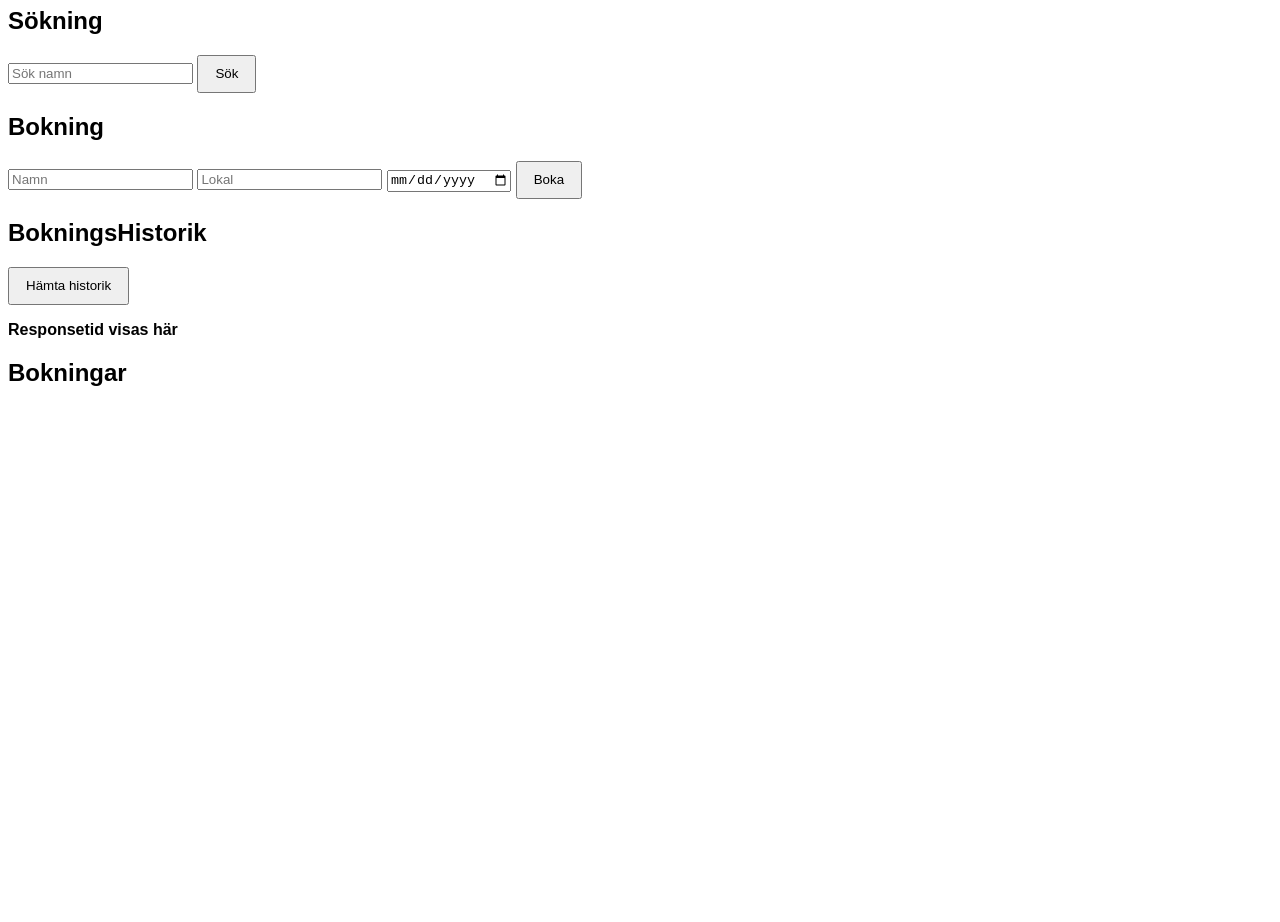
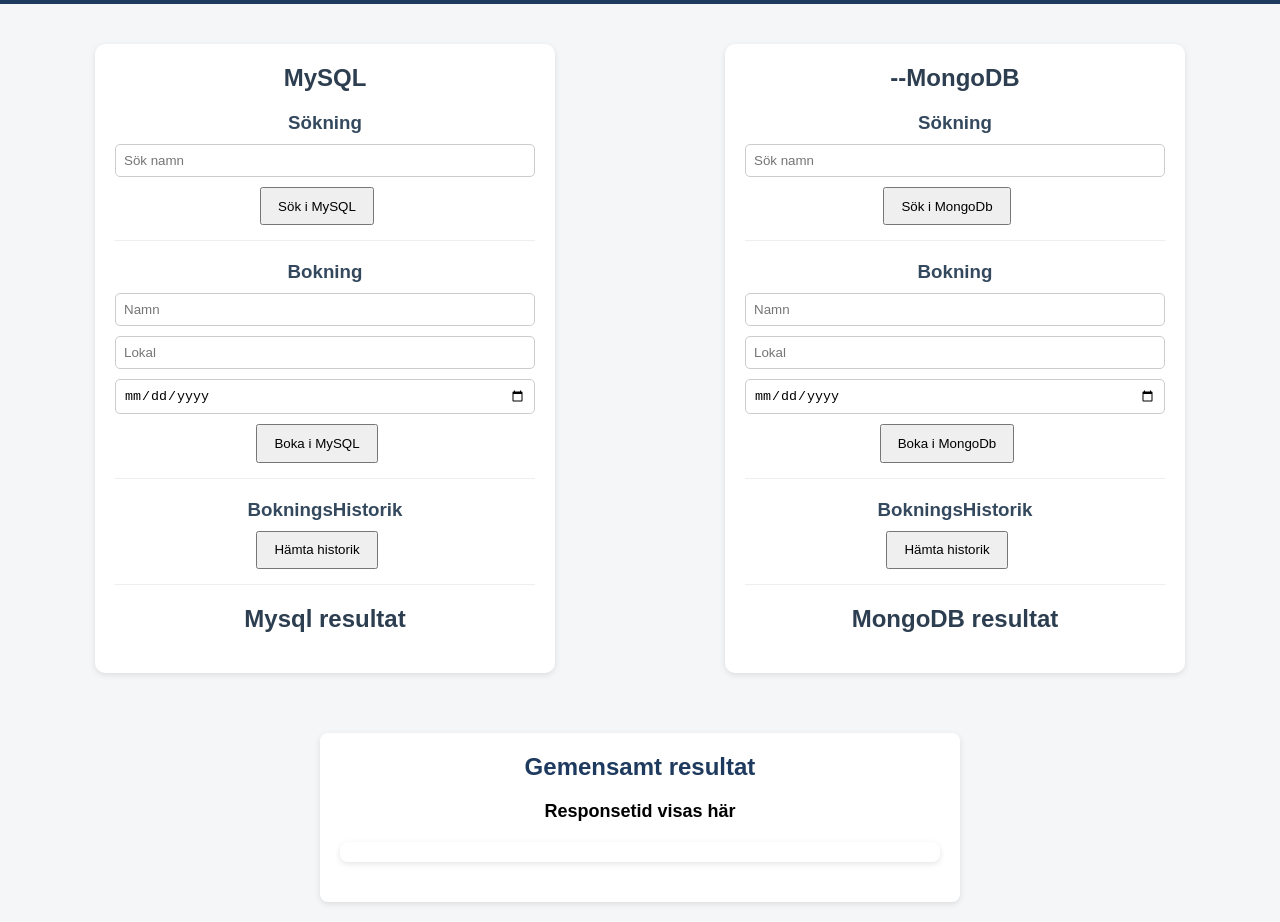
Before and after one commit to a22abdjo/bookning-system-prestanda-studie, a website: page public/index.html in a window 1280 px wide. Shown: the part 73-995 px from the top of the page. Before the commit the page ends 800 px from the top, so only its background shows below. Drawn offline with Linux system fonts and the light colour scheme.

Commit message:
Clean up and imporvements to CSS/HTML  structure and layout

```diff
--- a/public/index.html
+++ b/public/index.html
@@ -9,30 +9,73 @@
 <body>
     <h1>Responstidstest för Bokningssytem</h1>
 
-    <section>
-        <h2>Sökning</h2>
-        <input type="text" id="searchName" placeholder="Sök namn" />
-        <button onclick="searchBookings()">Sök</button>
+    <div class="top-layout">
+
+        <!--Mysql Box-->
+            <section class="db-panel">
+                <h2>MySQL</h2>
+
+                <div class="action-group">
+                    <h3>Sökning</h3>
+                    <input type="text" id="searchName" placeholder="Sök namn" />
+                    <button onclick="searchBookings('mysql')">Sök i MySQL</button>
+                </div>
+
+                <div class="action-group">
+                    <h3>Bokning</h3>
+                    <input type="text" id="name" placeholder="Namn" />
+                    <input type="text" id="facility" placeholder="Lokal" />
+                    <input type="date" id="bookingDateMysql" />
+                    <button onclick="createBooking('mysql')">Boka i MySQL</button>
+                </div>
+
+                <div class="action-group">
+                    <h3>BokningsHistorik</h3>
+                    <button onclick="loadHistory('mysql')">Hämta historik</button>
+                </div>
+
+                <div class="result-box">
+                    <h2>Mysql resultat</h2>
+                    <ul id="resultMysql"></ul>
+                </div>
+            </section>
+
+             <!--MongoDB Box-->
+            <section class="db-panel">
+                <h2>--MongoDB</h2>
+
+                <div class="action-group">
+                    <h3>Sökning</h3>
+                    <input type="text" id="searchNameMongo" placeholder="Sök namn" />
+                    <button onclick="searchBookings('mongo')">Sök i MongoDb</button>
+                </div>
+
+                <div class="action-group">
+                    <h3>Bokning</h3>
+                    <input type="text" id="nameMongo" placeholder="Namn" />
+                    <input type="text" id="facilityMongo" placeholder="Lokal" />
+                    <input type="date" id="bookingDateMongo" />
+                    <button onclick="createBooking('mongo')">Boka i MongoDb</button>
+                </div>
+
+                <div class="action-group">
+                    <h3>BokningsHistorik</h3>
+                    <button onclick="loadHistory('mongo')">Hämta historik</button>
+                </div>
+
+                <div class="result-box">
+                    <h2>MongoDB resultat</h2>
+                    <ul id="resultMysql"></ul>
+                </div>
+            </section>
+
+    </div>
+
+    <section class="center-panel">
+        <h2>Gemensamt resultat</h2>
+        <p id="time">Responsetid visas här</p>
+        <ul id="result"></ul>
     </section>
-
-    <section>
-        <h2>Bokning</h2>
-        <input type="text" id="name" placeholder="Namn" />
-        <input type="text" id="facility" placeholder="Lokal" />
-        <input type="date" id="bookingDate" />
-        <button onclick="createBooking()">Boka</button>
-    </section>
-
-    <section>
-        <h2>BokningsHistorik</h2>
-        <button onclick="loadHistory()">Hämta historik</button>
-    </section>
-
-
-    <p id="time">Responsetid visas här</p>
-
-    <h2>Bokningar</h2>
-    <ul id="result"></ul>
 
     <script src="app.js"></script>
 </body>
--- a/public/style.css
+++ b/public/style.css
@@ -1,7 +1,128 @@
 
 body {
-    font-family: Arial, sans-serif;
+    font-family: Arial, Helvetica, sans-serif;
+    background: #f4f6f8;
+    margin: 0;
+    padding: 0;
+    text-align: center;
 }
+
+h1 {
+    text-align: center;
+    padding: 20px;
+    margin: 0;
+    background-color: #1f3a5f;
+    color: white;
+}
+
+.top-layout {
+    display: flex;
+    justify-content: center;
+    gap: 20px;
+    align-items: flex-start;
+    padding: 20px;
+    flex-wrap: wrap;
+}
+
+.db-panel {
+    background: white;
+    width: 420px;
+    border-radius: 10px;
+    box-shadow: 0 2px 6px rgba(0, 0, 0, 0.1);
+    padding: 20px;
+}
+
+.db-panel h2 {
+    margin-top: 0;
+    text-align: center;
+    color: #2c3e50;
+}
+
+.action-group {
+    margin-bottom: 20px;
+    padding-bottom: 15px;
+    border-bottom: 1px solid #eee;
+}
+
+.action-group h3 {
+    margin-bottom: 10px;
+    color: #34495e;
+}
+
+section {
+    background-color: white;
+    margin: 20px auto;
+    padding: 20px;
+    max-width: 600px;
+    border-radius: 8px;
+    box-shadow: 0 2px 6px rgba(0, 0, 0, 0.1);
+}
+
+h2 {
+    margin-top: 0;
+    color: #1f3a5f;
+}
+
+input {
+    display: block;
+    margin-bottom: 10px;
+    padding: 8px;
+    width: 100%;
+    box-sizing: border-box;
+    border: 1px solid #ccc;
+    border-radius: 5px;
+}
+
+button:hover {
+    background-color: #2f5f9f;
+}
+
+#time {
+    text-align: center;
+    font-weight: bold;
+    margin: 20px;
+    font-size: 18px;
+}
+
+#result {
+    max-width: 600px;
+    margin: 20px auto;
+    background: white;
+    padding: 10px;
+    border-radius: 8px;
+    box-shadow: 0 2px 6px rgba(0, 0, 0, 0.1);
+
+    max-height: 300px;
+    overflow-y: auto;
+    list-style-type: none;
+}
+
+#result::-webkit-scrollbar {
+    width: 10px;
+}
+
+#result::-webkit-scrollbar-track {
+    background: transparent;
+}
+
+#result::-webkit-scrollbar-thumb {
+    background: #3498db;
+    border-radius: 20px;
+    border: 2px solid transparent;
+    background-clip: padding-box;
+}
+
+#result::-webkit-scrollbar-thumb:hover {
+    background: #2980b9;
+}
+
+#result li {
+    padding: 6px;
+    border-bottom: 1px solid #eee;
+    font-family: monospace;
+}
+
+
 
 .buttons {
     margin-bottom: 1rem;
@@ -13,11 +134,6 @@ button {
     cursor: pointer;
 }
 
-#time {
-    font-weight: bold;
-    margin: 1rem 0;
-}
-
 ul {
     padding-left: 1.5rem;
 }
```
